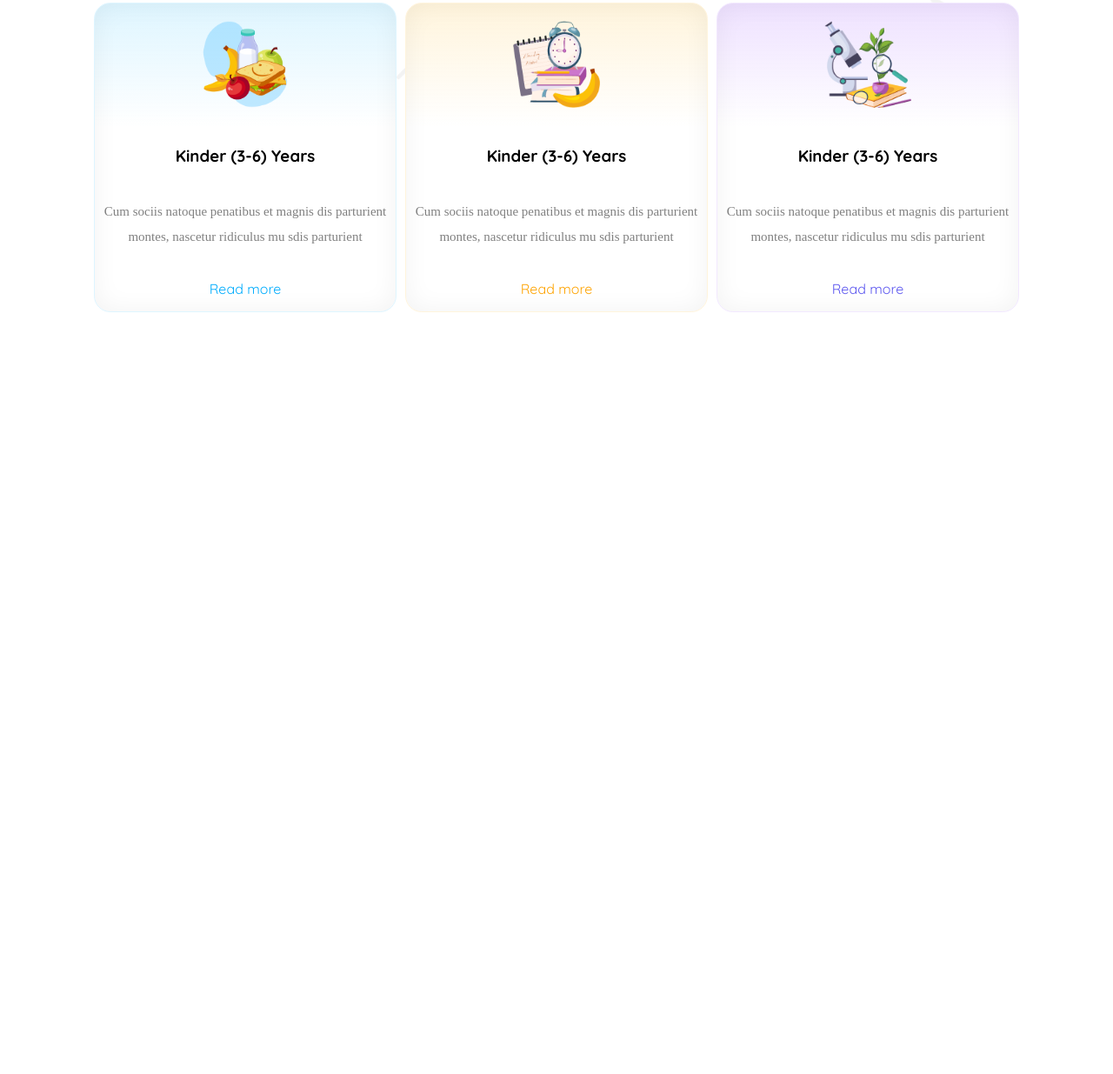
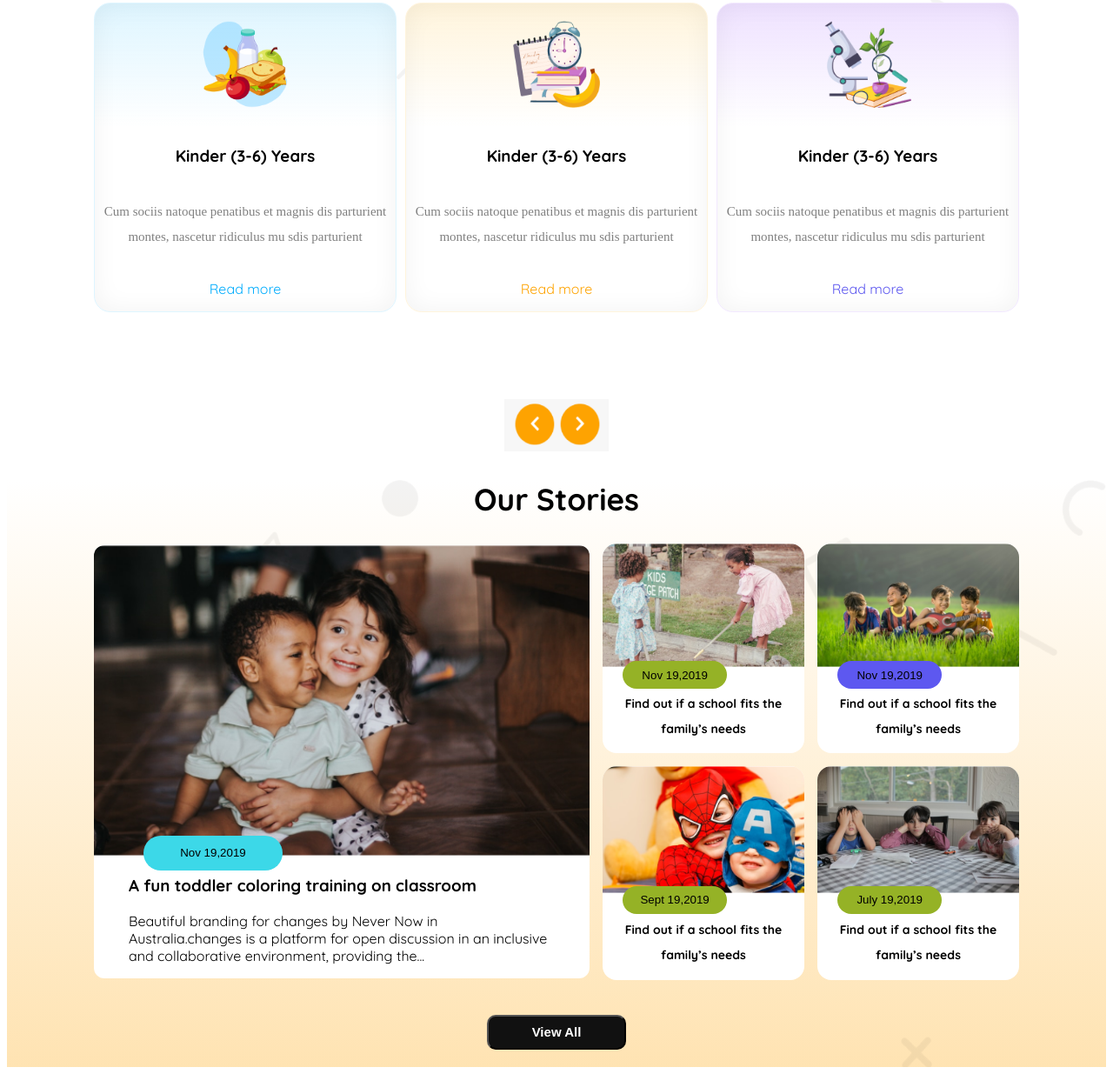
Before and after one commit to ahammed-sabuj/Kids-Education, a plain HTML site: page index.html in a window 1280 px wide. Shown: the part 716-1951 px from the top of the page at 87% size. Before the commit the page ends 1083 px from the top, so only its background shows below. Drawn offline with Linux system fonts and the light colour scheme.

Commit message:
main last part added

```diff
--- a/css/style.css
+++ b/css/style.css
@@ -177,6 +177,148 @@
     font-weight: 700;
 }
 
+/* arrow-button */
+.arrow-button{
+    margin-top: 100px;
+    text-align: center;
+}
+.arrow-btn{
+   width: 120px;
+   height: 60px;
+}
+
+/* section-4 style */
+
+.section-4{
+    /* margin-top: 60px;
+    padding: 60px; */
+    padding: 0 100px;
+    text-align: center;
+    background: url(../assets/bg.png),linear-gradient(0.00deg, rgba(254, 163, 1, 0.3),rgba(255, 255, 255, 0.3) 100%);
+    background-size: cover;
+    background-repeat: no-repeat;
+}
+.sec-4-h{
+    font-size: 35px;
+    font-weight: 700;
+}
+.sec-4-sub-div{
+    display: flex;
+    justify-content: center;
+    align-items: center;
+    gap: 15px;
+    /* border: 1px solid black; */
+}
+.sec-4-div-1{
+    position: relative;
+    height: 100%;
+    border-radius: 12px;
+    text-align: center;
+    background-color: white;
+    /* padding: 0 40px; */
+    /* margin-left: 130px;
+    margin-right: 20px; */
+}
+.img-s-1{
+    width: 100%;
+    border-radius: 12px;
+    border-bottom-right-radius: 0%;
+    border-bottom-left-radius: 0%;
+}
+.sec-4-div-1-h{
+    text-align: left;
+    padding: 0 40px;
+}
+.sec-4-div-1-p{
+    text-align: left;
+    padding: 0 40px;
+
+}
+
+.sec-4-div-2{
+    height: 100%;
+    width: 100%;
+    display: grid;
+    grid-template-columns: repeat(2,1fr);
+    gap: 15px;
+}
+.small-div{
+    position: relative;
+    border-radius: 16px;
+    background: rgb(255, 255, 255);
+}
+.abc{
+    color: rgb(0, 0, 0);
+    font-size: 14px;
+    font-weight: 700;
+    line-height: 28.76px;
+    letter-spacing: 0%;
+    text-align: center;
+    padding-top: 10px;
+}
+
+.small-img{
+    border-radius: 16px 16px 0px 0px;
+    width: 100%;
+}
+.btn-3{
+    position: absolute;
+    top: 67%;
+    left: 10%;
+    width: 160px;
+    height: 40px;
+    border-radius: 40px;
+    border: none;
+    background: rgb(60, 216, 232);
+}
+.btn-4{
+    position: absolute;
+    top: 56%;
+    left: 10%;
+    width: 120px;
+    height: 32px;
+    border-radius: 47.93px;
+    border: none;
+    background: rgb(149, 178, 38);
+}
+.btn-5{
+    position: absolute;
+    top: 56%;
+    left: 10%;
+    width: 120px;
+    height: 32px;
+    border-radius: 47.93px;
+    border: none;
+    background: rgb(93, 88, 240);
+}
+.btn-6{
+    position: absolute;
+    top: 56%;
+    left: 10%;
+    width: 120px;
+    height: 32px;
+    border-radius: 47.93px;
+    border: none;
+    background: rgb(149, 178, 38);
+}
+.btn-7{
+    width: 160px;
+    height: 40px;
+    border-radius: 10px;
+    background: rgb(17, 17, 17);
+    color: rgb(255, 255, 255);
+    font-size: 15px;
+    font-weight: 700;
+    letter-spacing: 0%;
+    text-align: center;
+    margin-top: 40px;
+    margin-bottom: 20px;
+}
+
+footer
+
+
+
 /* responsive */
 @media screen and (max-width: 576px) {
     *{
@@ -215,7 +357,6 @@
     .sec-1-des{
         width: 80%;
         text-align: center;
-
     }
     .sec-1-img{
         width: 80%;
@@ -238,7 +379,29 @@
     .sec-2-card-1 .sec-2-card-2 .sec-2-card-3{
         width: 80%;
     }
-
-
-
+    .arrow-button{
+        display: none;
+    }
+    .section-4{
+        padding: 0 9%;
+    }
+    .sec-4-div-1{
+        display: none;
+    }
+    .sec-4-div-2{
+        height: auto;
+        width: 100%;
+    }
+    .btn-4{
+        position: absolute;
+        top: 50%;
+    }
+    .btn-5{
+        position: absolute;
+        top: 50%;
+    }
+    .btn-6{
+        position: absolute;
+        top: 50%;
+    }
 }
--- a/index.html
+++ b/index.html
@@ -24,6 +24,7 @@
             <h1 class="humburger"><i class="fa fa-navicon"></i></h1>
         </nav>
     </header>
+
     <main>
         <section class="section-1">
             <div class="sec-1-des">
@@ -66,7 +67,56 @@
             </div>
         </section>
 
+        <section class="section-3">
+
+        </section>
+
+        <div class="arrow-button">
+            <img class="arrow-btn" src="assets/button.png" alt="">
+        </div>
+
+        <section class="section-4">
+            <h1 class="sec-4-h">Our Stories</h1>
+            <div class="sec-4-sub-div">
+                <div class="sec-4-div-1">
+                    <img class="img-s-1" src="assets/story-1.png" alt="">
+                    <button class="btn-3">Nov 19,2019</button>
+                    <h3 class="sec-4-div-1-h">A fun toddler coloring training on classroom</h3>
+                    <p class="sec-4-div-1-p">Beautiful branding for changes by Never Now in Australia.changes is a platform for open discussion in an inclusive and
+                    collaborative environment, providing the...</p>
+                </div>
+                <div class="sec-4-div-2">
+                    <div class="small-div">
+                        <img class="small-img" src="assets/story-2.png" alt="">
+                        <button class="btn-4">Nov 19,2019</button>
+                        <p class="abc">Find out if a school fits the family’s needs</p>
+                    </div>
+                    <div class="small-div">
+                        <img class="small-img"  src="assets/story-3.png" alt="">
+                        <button class="btn-5">Nov 19,2019</button>
+                        <p class="abc">Find out if a school fits the family’s needs</p>
+                    </div>
+                    <div class="small-div">
+                        <img class="small-img" src="assets/story-4.png" alt="">
+                        <button class="btn-6">Sept 19,2019</button>
+                        <p class="abc">Find out if a school fits the family’s needs</p>
+                    </div>
+                    <div class="small-div">
+                        <img class="small-img" src="assets/story-5.png" alt="">
+                        <button class="btn-6">July 19,2019</button>
+                        <p class="abc">Find out if a school fits the family’s needs</p>
+                    </div>
+                </div>
+            </div>
+            <button class="btn-7">View All</button>
+        </section>
+
 
     </main>
+
+    <footer>
+
+    </footer>
+
 </body>
 </html>
```
Also changed, not shown: assets/button.png (added).
